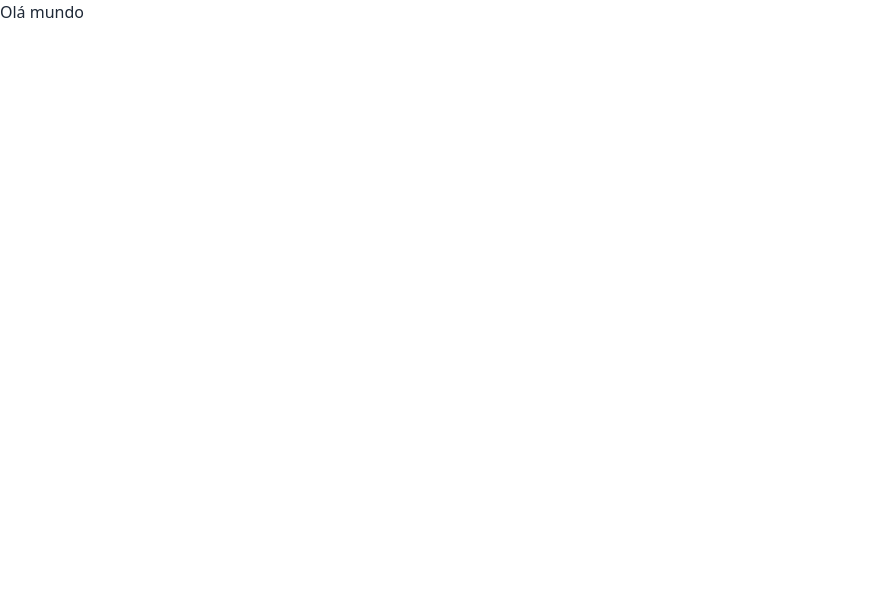
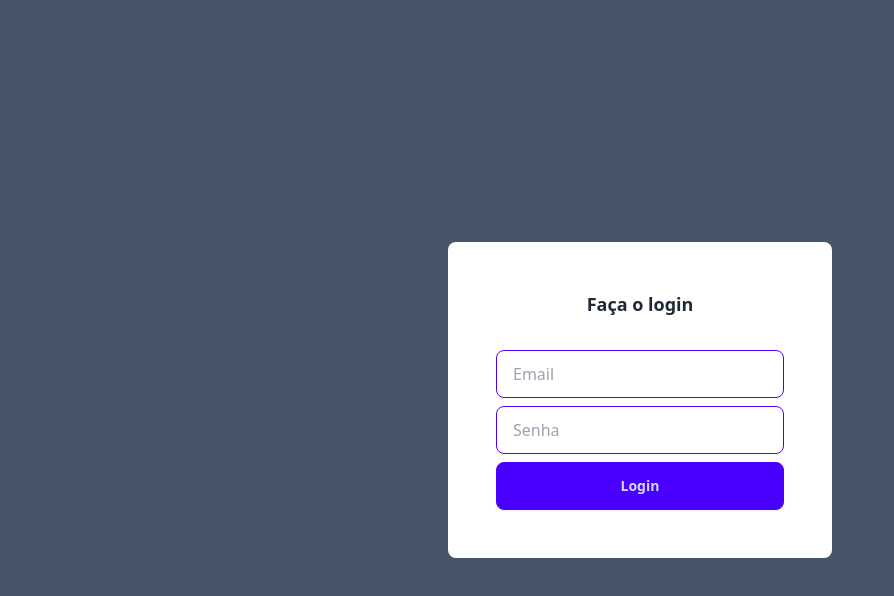
Before and after one commit to kevinrvb16/dashboard, a Next.js app: page / in a window 1280 px wide. Shown: the top 596 px of the page, without its empty margins (0-894 px from the left). Built offline with nearby package versions, Linux system fonts and the light colour scheme.

Commit message:
Tela de login

```diff
--- a/app/page.tsx
+++ b/app/page.tsx
@@ -1,6 +1,15 @@
 
 export default function Home() {
   return (
-    <main>Olá mundo</main>
+    <main>
+      <div className="h-screen flex justify-center items-center bg-slate-600 px-5">
+        <form className="bg-white p-12 rounded-lg w-96 max-w-full flex justify-center items-center flex-col gap-2">
+          <h2 className="font-bold text-lg mb-6">Faça o login</h2>
+          <input type="email" placeholder="Email" className="input input-primary w-full" />
+          <input type="password" placeholder="Senha" className=" input input-primary w-full" />
+          <button className="btn btn-primary w-full">Login</button>
+        </form>
+      </div>
+    </main>
   );
 }
--- a/package.json
+++ b/package.json
@@ -9,7 +9,6 @@
     "lint": "next lint"
   },
   "dependencies": {
-    "daisyui": "^4.12.13",
     "next": "15.0.1",
     "next-auth": "^4.24.10",
     "react": "^18.2.0",
@@ -19,6 +18,7 @@
     "@types/node": "^20",
     "@types/react": "^18",
     "@types/react-dom": "^18",
+    "daisyui": "^4.12.13",
     "eslint": "^8",
     "eslint-config-next": "15.0.1",
     "postcss": "^8",
```
Also changed, not shown: 1 other file (tests, documents, lock files or other folders).
